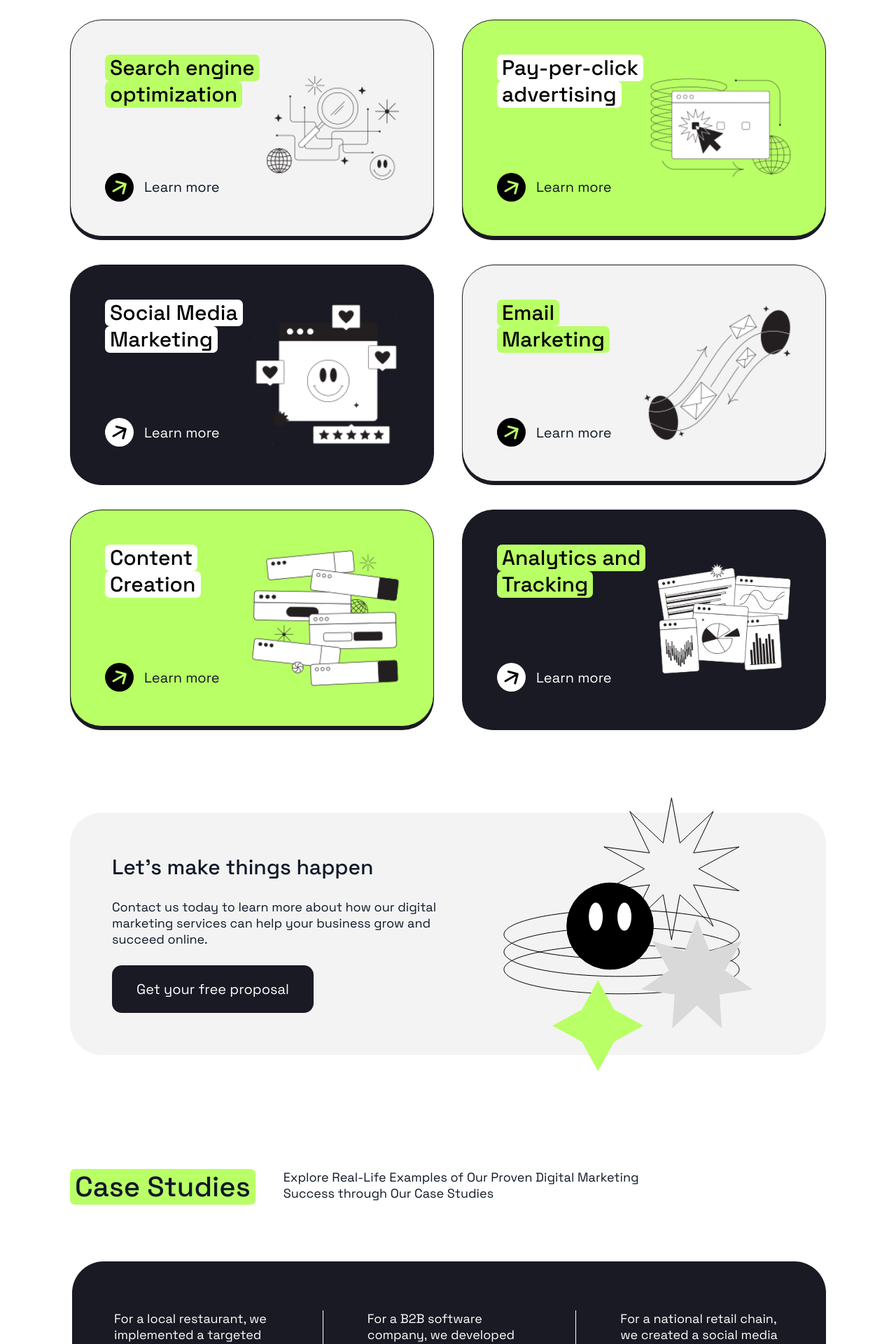
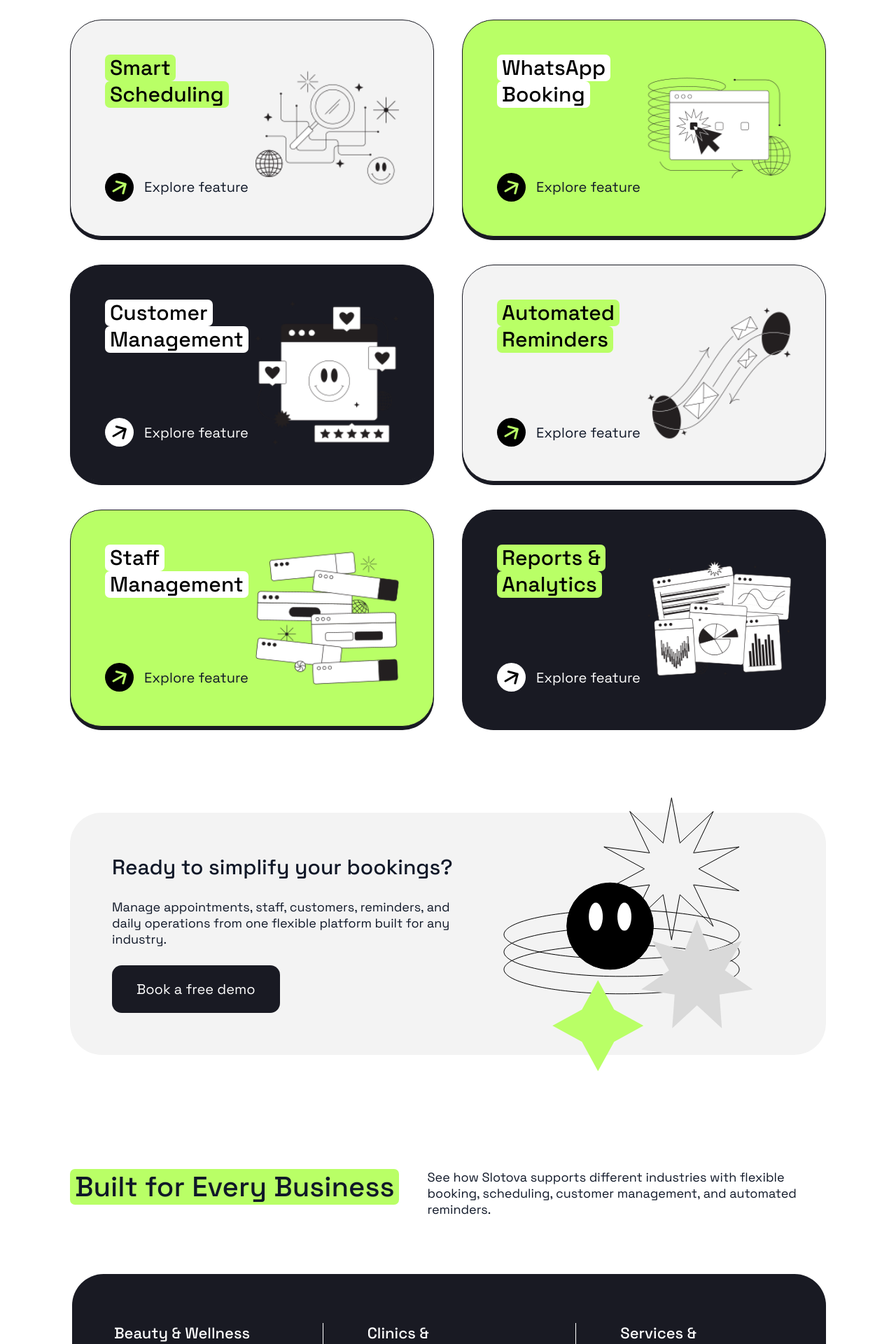
Before and after one commit to ROSHAIL3/seniorproject, a Next.js app: page / in a window 1280 px wide. Shown: the part 880-2800 px from the top of the page at 70% size. Built offline with nearby package versions, Linux system fonts and the light colour scheme.

Commit message:
landing page changes to slotova

```diff
--- a/src/app/(landing)/components/CTA.tsx
+++ b/src/app/(landing)/components/CTA.tsx
@@ -17,7 +17,7 @@ export default function CTA({ className }: CTAProps) {
       <div className="bg-[#f3f3f3] flex items-center justify-between px-[60px] max-xl:px-[40px] max-sm:px-[30px] py-0 gap-[10px] relative rounded-[45px] shrink-0 w-full my-[23px]">
         <div className="flex flex-col gap-[26px] items-start relative shrink-0 flex-3 max-lg:flex-4 py-[40px] max-sm:py-[30px]">
           <h3 className="font-medium leading-[normal] relative shrink-0 text-[30px] text-black max-w-[500px] whitespace-pre-wrap">
-            Let&apos;s make things happen
+            Ready to simplify your bookings?
           </h3>
           <svg
             viewBox="0 0 359 394"
@@ -26,14 +26,14 @@ export default function CTA({ className }: CTAProps) {
             <use href="#cta-illustration" />
           </svg>
           <p className="font-normal relative shrink-0 text-[18px]/[normal] text-black max-w-[500px] whitespace-pre-wrap">
-            Contact us today to learn more about how our digital marketing
-            services can help your business grow and succeed online.
+            Manage appointments, staff, customers, reminders, and daily
+            operations from one flexible platform built for any industry.
           </p>
           <Button
             variant="primary"
             className="py-[19px] mb-[2px] max-sm:w-full justify-center"
           >
-            Get your free proposal
+            Book a free demo
           </Button>
         </div>
         <div className="flex-2 w-full max-w-[494px] flex items-center justify-center shrink-0 relative pr-[40px] -my-[24px] max-md:hidden">
--- a/src/app/(landing)/components/CaseStudies.tsx
+++ b/src/app/(landing)/components/CaseStudies.tsx
@@ -2,21 +2,25 @@ import { cn } from "@/app/(landing)/lib/utils";
 import LearnMoreLink from "./LearnMoreLink";
 
 type CaseStudy = {
+  title: string;
   description: string;
 };
 
 const caseStudies: CaseStudy[] = [
   {
+    title: "Beauty & Wellness",
     description:
-      "For a local restaurant, we implemented a targeted PPC campaign that resulted in a 50% increase in website traffic and a 25% increase in sales.",
+      "Manage appointments, staff schedules, customer details, and automatic reminders from one place.",
   },
   {
+    title: "Clinics & Professionals",
     description:
-      "For a B2B software company, we developed an SEO strategy that resulted in a first page ranking for key keywords and a 200% increase in organic traffic.",
+      "Organize availability, bookings, customer records, and daily operations with a simple workflow.",
   },
   {
+    title: "Services & Consultations",
     description:
-      "For a national retail chain, we created a social media marketing campaign that increased followers by 25% and generated a 20% increase in online sales.",
+      "Let customers book easily while your team manages schedules, updates, and notifications.",
   },
 ];
 
@@ -38,7 +42,7 @@ export default function CaseStudies({ className }: { className?: string }) {
             <div
               key={index}
               className={cn(
-                "flex flex-col gap-[18px] items-start relative shrink-0 flex-1",
+                "flex h-full flex-col gap-[18px] items-start relative shrink-0 flex-1",
                 index % 2 === 0 &&
                   index === caseStudies.length - 1 &&
                   "max-lg:col-span-2 max-md:col-span-1"
@@ -63,6 +67,9 @@ export default function CaseStudies({ className }: { className?: string }) {
                   aria-hidden="true"
                 />
               )}
+              <h3 className="font-medium relative shrink-0 text-[22px]/[normal] text-white max-w-[286px] whitespace-pre-wrap">
+                {caseStudy.title}
+              </h3>
               <p
                 className={cn(
                   "font-normal relative shrink-0 text-[18px]/[normal] text-white max-w-[286px] whitespace-pre-wrap",
@@ -71,7 +78,9 @@ export default function CaseStudies({ className }: { className?: string }) {
               >
                 {caseStudy.description}
               </p>
-              <LearnMoreLink variant="SimpleGreen" />
+              <LearnMoreLink variant="SimpleGreen" className="mt-auto">
+                Explore use case
+              </LearnMoreLink>
             </div>
           );
         })}
--- a/src/app/(landing)/components/Process.tsx
+++ b/src/app/(landing)/components/Process.tsx
@@ -13,39 +13,39 @@ type ProcessItem = {
 const processItems: ProcessItem[] = [
   {
     number: "01",
-    title: "Consultation",
+    title: "Set Up Your Business",
     description:
-      "During the initial consultation, we will discuss your business goals and objectives, target audience, and current marketing efforts. This will allow us to understand your needs and tailor our services to best fit your requirements.",
+      "Add your business information, branches, staff members, services, pricing, working hours, appointment rules, and availability so the platform matches how your business operates.",
   },
   {
     number: "02",
-    title: "Research and Strategy Development",
+    title: "Share Your Booking Link",
     description:
-      "We conduct thorough research on your industry, competitors, and target market to develop a comprehensive strategy that aligns with your business objectives and maximizes your marketing ROI.",
+      "Give customers your unique booking link or let them start through WhatsApp, making it easy to access your services without downloading a separate application.",
   },
   {
     number: "03",
-    title: "Implementation",
+    title: "Customers Book a Time",
     description:
-      "Our team executes the developed strategy, implementing all marketing initiatives across various channels while ensuring consistency and quality in every aspect of the campaign.",
+      "Customers select the service they need, choose an available staff member, pick a suitable date and time, and enter their details to complete the booking.",
   },
   {
     number: "04",
-    title: "Monitoring and Optimization",
+    title: "Manage Appointments",
     description:
-      "We continuously monitor campaign performance, analyze data, and make data-driven optimizations to improve results and ensure your marketing efforts are delivering the best possible outcomes.",
+      "View all bookings from the calendar, filter them by staff or date, and quickly confirm, reschedule, cancel, or update appointment details from one dashboard.",
   },
   {
     number: "05",
-    title: "Reporting and Communication",
+    title: "Send Automatic Reminders",
     description:
-      "Regular reporting and transparent communication keep you informed about campaign progress, key metrics, and insights, ensuring you're always aware of how your marketing investments are performing.",
+      "Automatically send confirmations, upcoming appointment reminders, rescheduling updates, cancellation notices, invoice messages, and payment notifications to customers.",
   },
   {
     number: "06",
-    title: "Continual Improvement",
+    title: "Track and Improve",
     description:
-      "We believe in continuous improvement, regularly reviewing and refining our strategies based on performance data and market changes to ensure long-term success and growth for your business.",
+      "Monitor appointments, customers, revenue, expenses, staff performance, service results, and business activity through clear reports that support better decisions.",
   },
 ];
 
--- a/src/app/(landing)/components/ServiceCard.tsx
+++ b/src/app/(landing)/components/ServiceCard.tsx
@@ -96,7 +96,7 @@ export default function ServiceCard({
           headingClassName="text-[30px]/[1.27] max-xl:text-[25px]/[1.27]"
           as="h3"
         />
-        <LearnMoreLink variant={linkVariant} />
+        <LearnMoreLink variant={linkVariant}>Explore feature</LearnMoreLink>
       </div>
       <div
         className="relative shrink-0 overflow-hidden flex-1 h-auto max-w-[210px]"
--- a/src/app/(landing)/components/Services.tsx
+++ b/src/app/(landing)/components/Services.tsx
@@ -21,40 +21,40 @@ type ServiceItem = {
 
 const services: ServiceItem[] = [
   {
-    lines: ["Search engine", "optimization"],
+    lines: ["Smart", "Scheduling"],
     cardVariant: "Grey",
     illustrationSrc: imgSEO,
-    illustrationAlt: "Search engine optimization illustration",
+    illustrationAlt: "Smart Scheduling illustration",
     illustrationStyle: {
       containerHeight: 170,
       backgroundSize: { width: 148.84, height: 183.86 },
     },
   },
   {
-    lines: ["Pay-per-click", "advertising"],
+    lines: ["WhatsApp", "Booking"],
     cardVariant: "Green",
     illustrationSrc: imgPPC,
-    illustrationAlt: "Pay-per-click advertising illustration",
+    illustrationAlt: "WhatsApp Booking illustration",
     illustrationStyle: {
       containerHeight: 147.624,
       backgroundSize: { width: 126.73, height: 180.28 },
     },
   },
   {
-    lines: ["Social Media", "Marketing"],
+    lines: ["Customer", "Management"],
     cardVariant: "DarkWhite",
     illustrationSrc: imgSocialMedia,
-    illustrationAlt: "Social Media Marketing illustration",
+    illustrationAlt: "Customer Management illustration",
     illustrationStyle: {
       containerHeight: 210,
       backgroundSize: { width: 141.44, height: 141.44 },
     },
   },
   {
-    lines: ["Email", "Marketing"],
+    lines: ["Automated", "Reminders"],
     cardVariant: "Grey",
     illustrationSrc: imgEmail,
-    illustrationAlt: "Email Marketing illustration",
+    illustrationAlt: "Automated Reminders illustration",
     illustrationStyle: {
       containerHeight: 192.68,
       backgroundSize: { width: 140.67, height: 153.3 },
@@ -63,20 +63,20 @@ const services: ServiceItem[] = [
     },
   },
   {
-    lines: ["Content", "Creation"],
+    lines: ["Staff", "Management"],
     cardVariant: "Green",
     illustrationSrc: imgContent,
-    illustrationAlt: "Content Creation illustration",
+    illustrationAlt: "Staff Management illustration",
     illustrationStyle: {
       containerHeight: 195.915,
       backgroundSize: { width: 132.08, height: 141.26 },
     },
   },
   {
-    lines: ["Analytics and", "Tracking"],
+    lines: ["Reports &", "Analytics"],
     cardVariant: "DarkGreen",
     illustrationSrc: imgAnalytics,
-    illustrationAlt: "Analytics and Tracking illustration",
+    illustrationAlt: "Reports & Analytics illustration",
     illustrationStyle: {
       containerHeight: 170,
       backgroundSize: { width: 108.36, height: 134.02 },
--- a/src/app/(landing)/page.tsx
+++ b/src/app/(landing)/page.tsx
@@ -19,22 +19,22 @@ export default async function Home() {
       <Header className="mt-[70px] max-sm:mt-[40px]" />
       <HeadingSubheading
         className="mt-[100px] max-lg:mt-[80px] max-sm:mt-[60px]"
-        heading="Services"
-        subheading="At our digital marketing agency, we offer a range of services to help businesses grow and succeed online. These services include:"
+        heading="Features"
+        subheading="Everything your business needs to manage bookings, customers, staff, schedules, reminders, and daily operations in one place."
       />
       <Services className="mt-[80px] max-lg:mt-[60px] max-sm:mt-[40px]" />
       <CTA className="mt-[100px] max-sm:mt-[40px]" />
       <HeadingSubheading
         className="mt-[140px] max-lg:mt-[100px] max-sm:mt-[60px]"
-        heading="Case Studies"
-        subheading="Explore Real-Life Examples of Our Proven Digital Marketing Success through Our Case Studies"
+        heading="Built for Every Business"
+        subheading="See how Slotova supports different industries with flexible booking, scheduling, customer management, and automated reminders."
       />
       <CaseStudies className="mt-[80px] max-lg:mt-[60px] max-sm:mt-[40px]" />
       <HeadingSubheading
         className="mt-[140px] max-lg:mt-[100px] max-sm:mt-[60px] max-md:flex-col"
-        heading="Our Working Process"
-        subheading="Step-by-Step Guide to Achieving Your Business Goals"
-        subheadingClassName="max-w-[292px]"
+        heading="How Slotova Works"
+        subheading="From setup to daily operations, Slotova makes booking management simple for any business."
+        subheadingClassName="max-w-[473px]"
       />
       <Process className="mt-[80px] max-lg:mt-[60px] max-sm:mt-[40px]" />
       <HeadingSubheading
```
